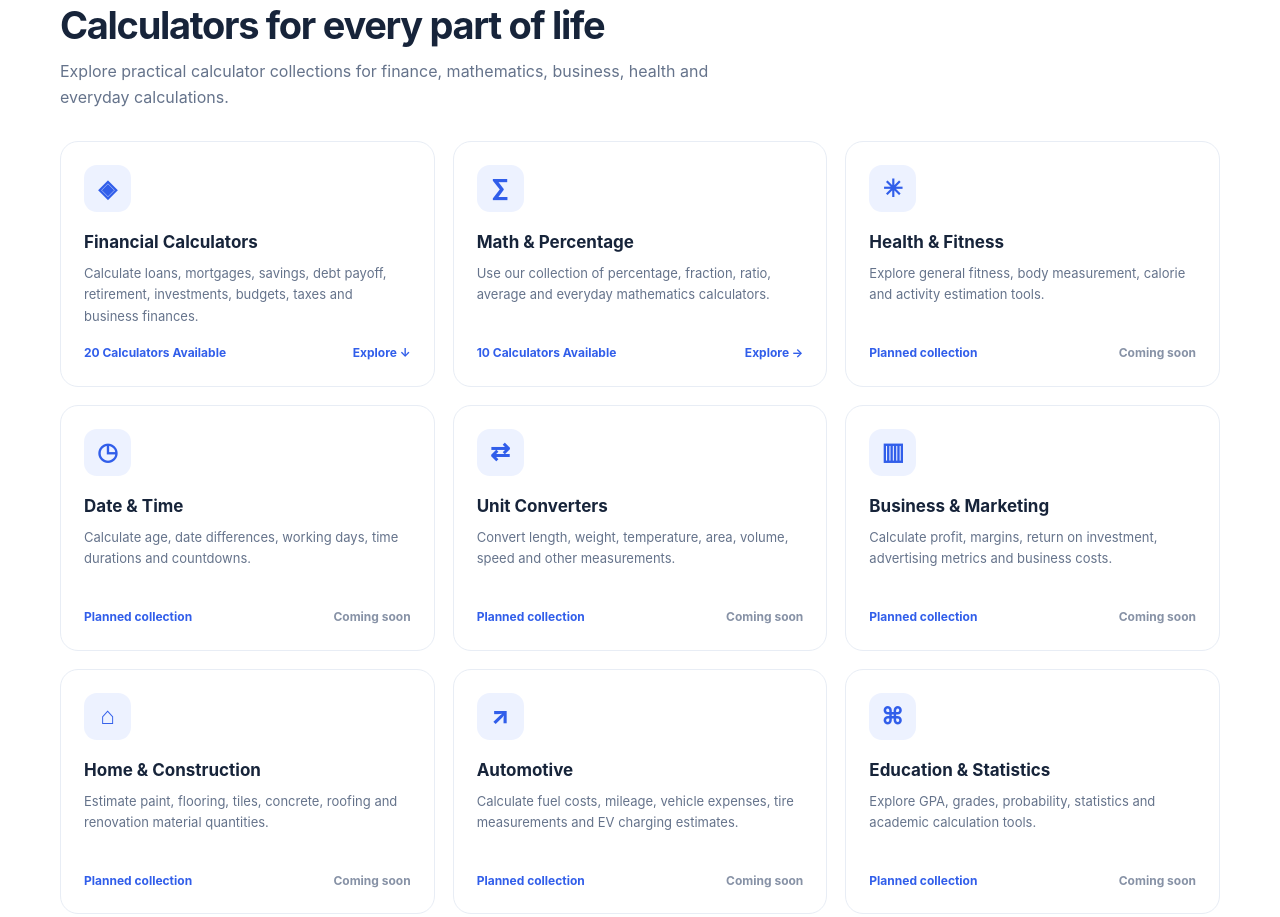
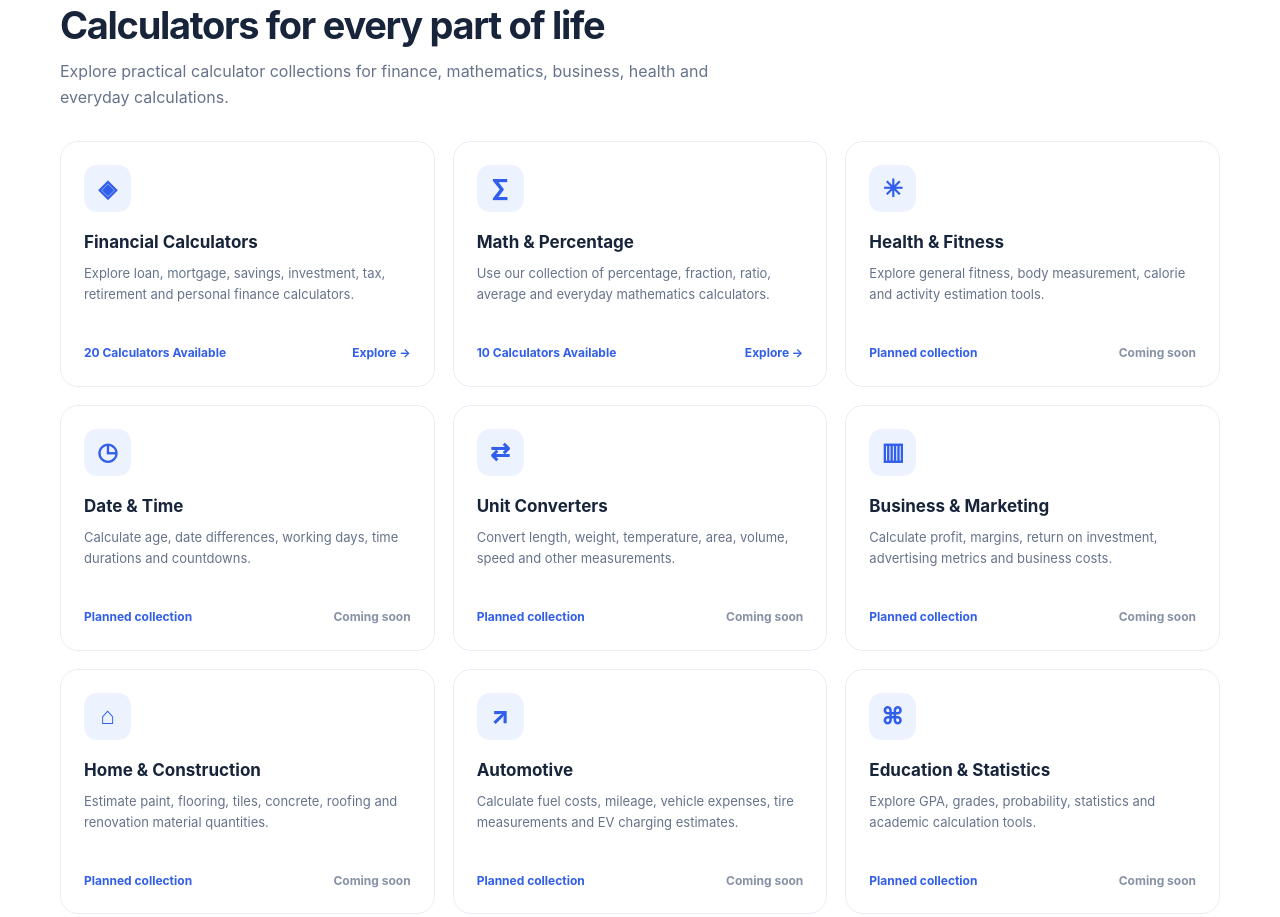
Before and after one commit to abdullahweb101/calcnest, a plain HTML site: page index.html in a window 1280 px wide. Shown: the part 770-1687 px from the top of the page. Drawn offline with Linux system fonts and the light colour scheme.

Commit message:
Update index.html

```diff
--- a/index.html
+++ b/index.html
@@ -493,12 +493,16 @@
 
       <div class="category-grid" id="categoryGrid">
 
-        <a class="category-card" href="#finance-tools" data-search="financial finance loan mortgage savings interest investment debt credit card emergency fund retirement inflation net worth break even commission cash flow roi budget tax salary discount">
-          <div class="category-icon">◈</div>
-          <h3>Financial Calculators</h3>
-          <p>Calculate loans, mortgages, savings, debt payoff, retirement, investments, budgets, taxes and business finances.</p>
-          <div class="card-bottom"><span>20 Calculators Available</span><span>Explore ↓</span></div>
-        </a>
+        <a class="category-card" href="/calculators/finance-calculators.html"
+   data-search="financial finance loan mortgage savings interest investment tax budget debt payoff retirement roi">
+  <div class="category-icon">◈</div>
+  <h3>Financial Calculators</h3>
+  <p>Explore loan, mortgage, savings, investment, tax, retirement and personal finance calculators.</p>
+  <div class="card-bottom">
+    <span>20 Calculators Available</span>
+    <span>Explore →</span>
+  </div>
+</a>
 
         <a class="category-card" href="/calculators/" data-search="math mathematics percentage fraction ratio average decimal prime gcd lcm rounding scientific notation">
           <div class="category-icon">∑</div>
```
